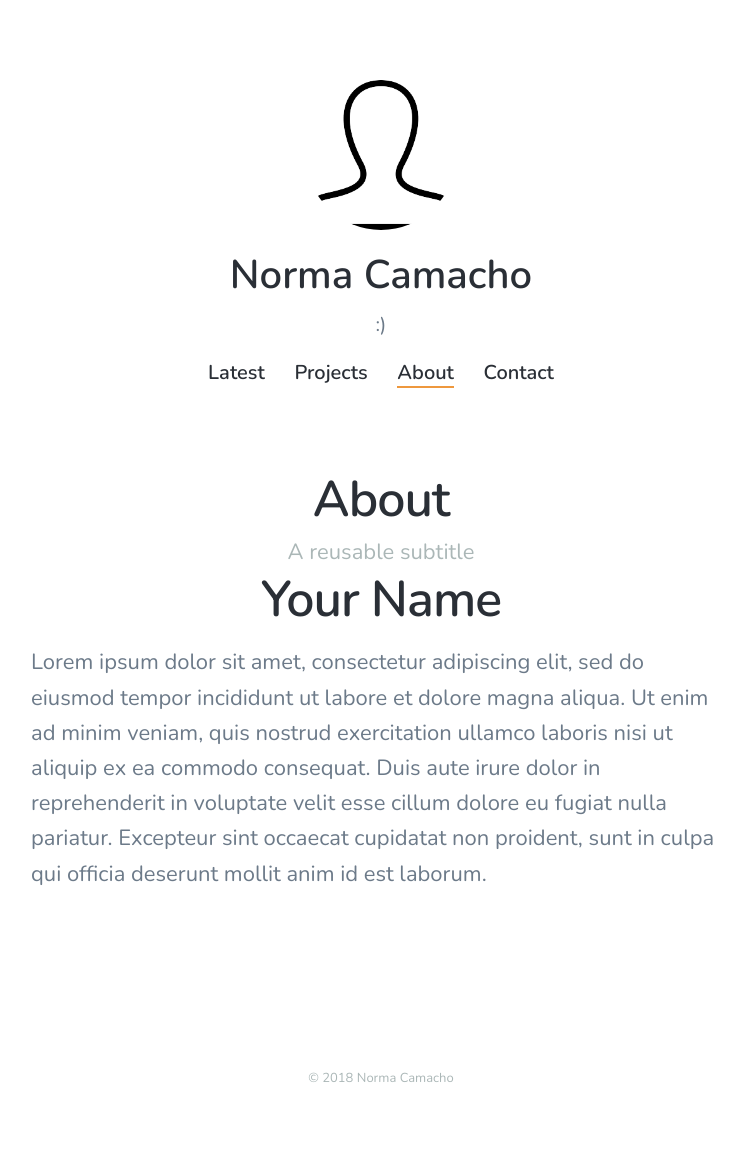
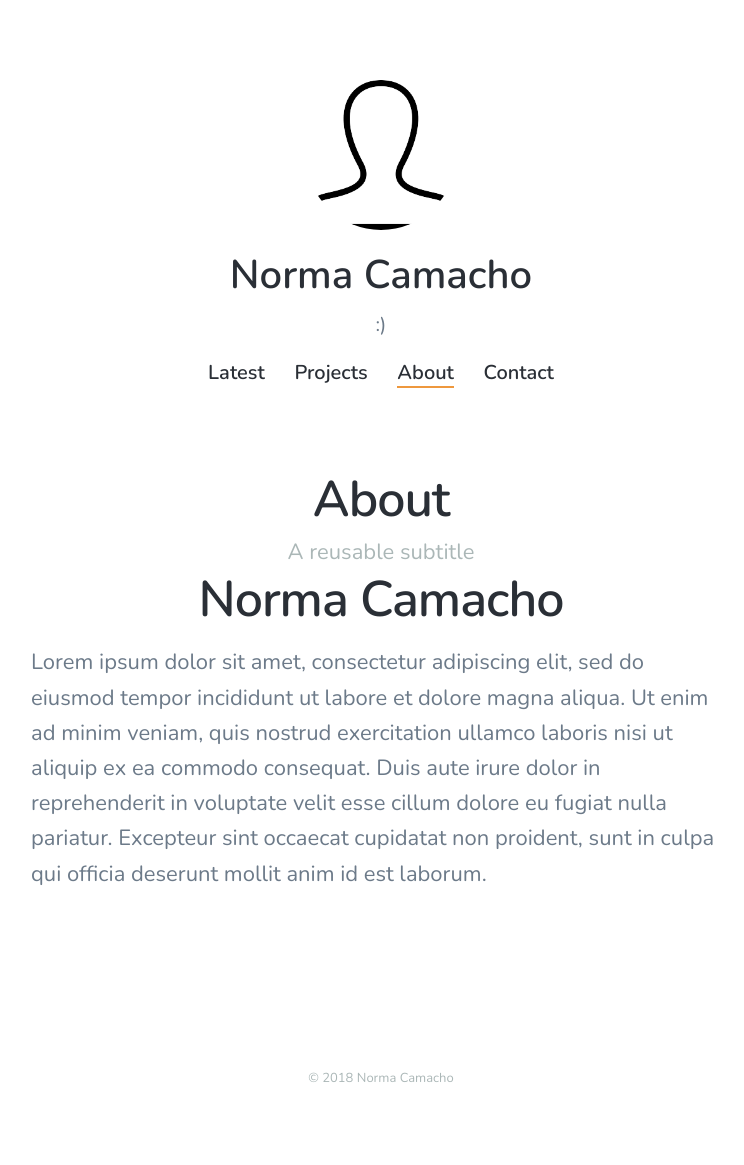
Before and after one commit to noremuhh/web-3-theme, a Jekyll site: the page built from _pages/about.md, in a window 1280 px wide. Shown: the whole page, without its empty margins (259-1003 px from the left). Built offline with Jekyll 4.4.1, drawn with Linux system fonts in a browser that asks for light colours; nearby versions of some CDN libraries.

Commit message:
Updated About

```diff
--- a/_pages/about.md
+++ b/_pages/about.md
@@ -6,6 +6,6 @@ subtitle: A reusable subtitle
 featured_image: "/images/social.jpg"
 ---
 
-# Your Name
+# Norma Camacho
 
 Lorem ipsum dolor sit amet, consectetur adipiscing elit, sed do eiusmod tempor incididunt ut labore et dolore magna aliqua. Ut enim ad minim veniam, quis nostrud exercitation ullamco laboris nisi ut aliquip ex ea commodo consequat. Duis aute irure dolor in reprehenderit in voluptate velit esse cillum dolore eu fugiat nulla pariatur. Excepteur sint occaecat cupidatat non proident, sunt in culpa qui officia deserunt mollit anim id est laborum.
```
